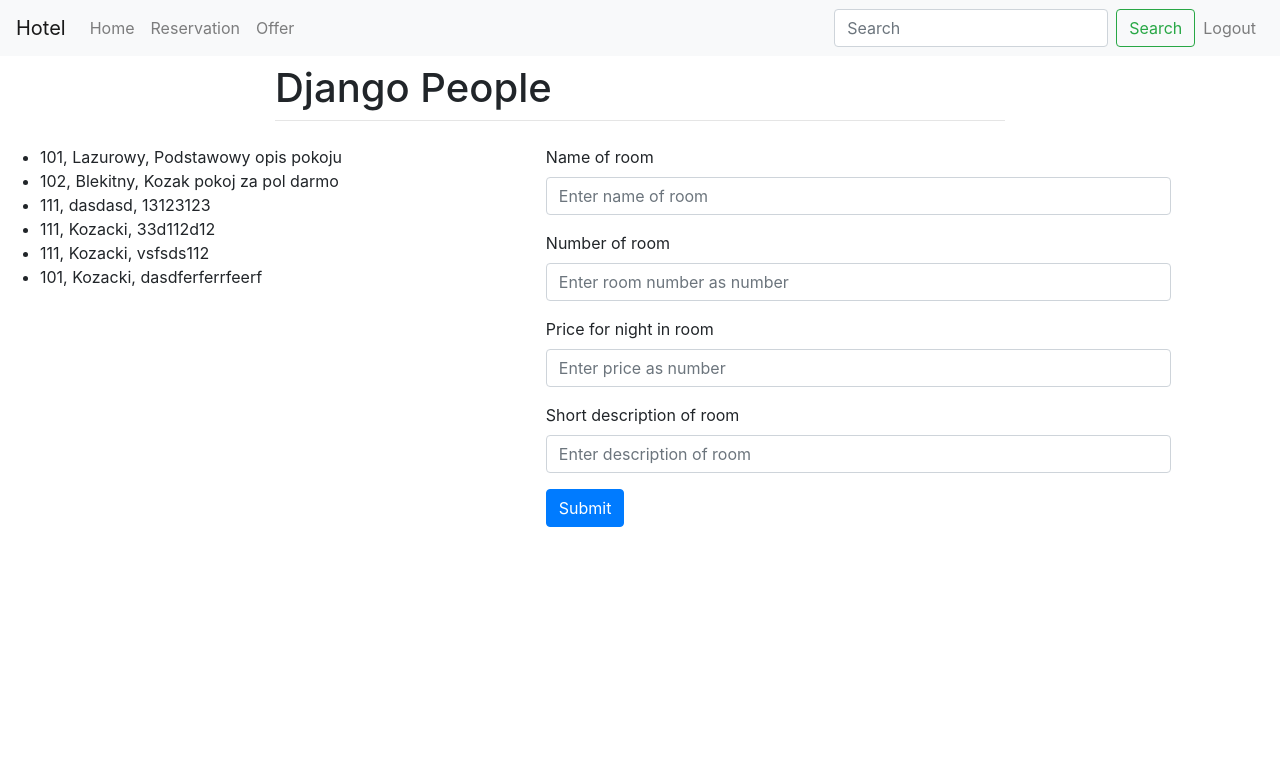
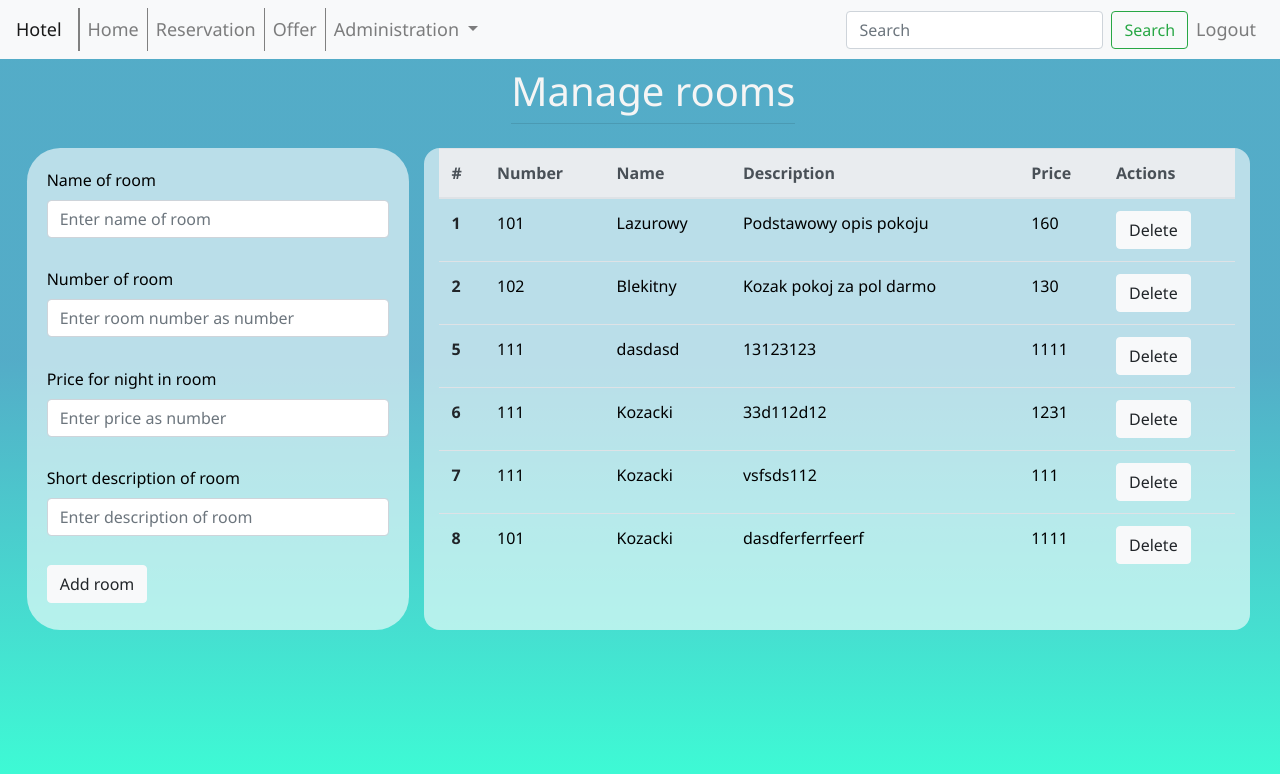
Before and after one commit to KamilMalita/HotelDjango, a Django app: page /room/ in a window 1280 px wide. Shown: the top 774 px of the page. Run offline with Django 3.2, Linux system fonts and the light colour scheme; a user stored in the database is signed in; data comes from the database, SQL or seed files in the repository; both versions use the stored data as it was after the commit; some libraries are stand-ins or nearby versions.

Commit message:
Ver 1.2 TO_DO: Reservation

```diff
--- a/hotelapp/urls.py
+++ b/hotelapp/urls.py
@@ -18,6 +18,7 @@ from django.urls import path, include
 from rooms.urls import urlpatterns as room_patterns
 from .views import *
 
+
 urlpatterns = [
     path('', home_request),
     path('admin/', admin.site.urls),
--- a/rooms/forms.py
+++ b/rooms/forms.py
@@ -2,7 +2,7 @@ from django import forms
 
 
 class RoomForm(forms.Form):
-    name = forms.CharField(label='Whatever', max_length=60, min_length=5)
-    price = forms.IntegerField(label='0', max_value=2000, min_value=10)
+    name = forms.CharField(label='name', max_length=60, min_length=5)
+    price = forms.IntegerField(label='price', max_value=2000, min_value=10)
     description = forms.CharField(label='Description', max_length=1000, min_length=2)
-    number = forms.IntegerField(label='0', max_value=499, min_value=1)
+    number = forms.IntegerField(label='number', max_value=499, min_value=1)
--- a/rooms/urls.py
+++ b/rooms/urls.py
@@ -21,4 +21,7 @@ urlpatterns = [
     path('', room_views.viewRoom),
     path('view/', room_views.viewRoom),
     path('add/', room_views.addroom),
+    path('delete/<int:room_id>/', room_views.deleteroom),
+    path('reservation/', room_views.reservation),
+    path('search/', room_views.search),
 ]
--- a/rooms/views.py
+++ b/rooms/views.py
@@ -1,4 +1,4 @@
-from django.shortcuts import render
+from django.shortcuts import render, redirect
 from django.views.generic import CreateView
 from django.http import HttpResponseRedirect
 from .models import Room
@@ -6,20 +6,48 @@ from .forms import RoomForm
 
 
 def addroom(request):
-    same_room = Room.objects.filter(number=request.POST['number'])
-    if not len(same_room):
-        if request.method == 'POST':
-            print(request.POST)
-            form = RoomForm(request.POST)
-            if form.is_valid():
-                new_room = Room(price=request.POST['price'], description=request.POST['description'], name=request.POST['name'], number=request.POST['number'])
-                new_room.save()
-        return HttpResponseRedirect('/room/view')
+    if request.user.is_staff or request.user.is_superuser:
+        if request.method == 'POST' and request.POST['number'] is not '':
+            same_room = Room.objects.filter(number=request.POST['number'])
+            if not len(same_room):
+                form = RoomForm(request.POST)
+                if form.is_valid():
+                    new_room = Room(price=request.POST['price'], description=request.POST['description'], name=request.POST['name'], number=request.POST['number'])
+                    new_room.save()
+                    return HttpResponseRedirect('/room/view')
+                else:
+                    rooms = Room.objects.all()
+                    return render(request, "ManageRoom.html",
+                                  {'err': f'{form.errors}', 'all_rooms': rooms})
+            else:
+                rooms = Room.objects.all()
+                return render(request, "ManageRoom.html", {'msg': 'The room number is already in use.', 'all_rooms': rooms})
+        else:
+            print(str(request.POST))
+            return redirect('/room/view')
     else:
-        rooms = Room.objects.all()
-        return render(request, "AddRoom.html", {'msg': 'The room number is already in use.', 'all_rooms': rooms})
+        return HttpResponseRedirect('/')
 
 
 def viewRoom(request):
     rooms = Room.objects.all()
-    return render(request, "AddRoom.html", {'all_rooms': rooms})
+    return render(request, "ManageRoom.html", {'all_rooms': rooms})
+
+
+def deleteroom(request, room_id):
+    if request.user.is_superuser or request.user.is_staff:
+        if request.method == 'POST':
+            if len(Room.objects.filter(id=room_id)):
+                room_delete = Room.objects.get(id=room_id)
+                room_delete.delete()
+    return HttpResponseRedirect('/room/view/')
+
+
+def reservation(request):
+    return render(request, "Reservation.html")
+
+
+def search(request):
+    print('HEEEEEEEEEEEEEEEEEEEEEEEEEEEEEEEEEEEEEEEEEEJ')
+    print(str(request.POST['customdate']))
+    return redirect('/room/reservation')
--- a/templates/AddRoom.html
+++ /dev/null
@@ -1,62 +0,0 @@
-<!DOCTYPE html>
-{% include 'navbar.html' %}
-<html lang="en">
-<head>
-    <title>Title</title>
-</head>
-<body>
-<div class="container">
-    <div class="row justify-content-center">
-        <div class="col-8">
-            <h1 class="mt-2">Django People</h1>
-            <hr class="mt-0 mb-4">
-
-        </div>
-    </div>
-</div>
-
-{% block naglowek %}
-{% endblock %}
-
-<div class="row">
-    <div class="col-md-5">
-        <ul>
-            {% for room in all_rooms %}
-                <li>{{ room.number }}, {{ room.name }}, {{ room.description }}</li>
-            {% endfor %}
-        </ul>
-    </div>
-    <div class="col-md-6">
-        <form>
-            {% csrf_token %}
-            <div class="form-group">
-                <label for="name">Name of room</label>
-                <input type="text" class="form-control" id="name" aria-describedby="emailHelp"
-                       placeholder="Enter name of room" name="name">
-            </div>
-            <div class="form-group">
-                <label for="number">Number of room</label>
-                <input type="number" class="form-control" id="number" aria-describedby="emailHelp"
-                       placeholder="Enter room number as number" name="number">
-                {% if msg %}
-                    <p class="text-danger">{{ msg }}</p>
-                {% endif %}
-            </div>
-            <div class="form-group">
-                <label for="price">Price for night in room</label>
-                <input type="number" class="form-control" id="price" placeholder="Enter price as number" name="price">
-            </div>
-            <div class="form-group">
-                <label for="description">Short description of room</label>
-                <input type="text" class="form-control" id="description" placeholder="Enter description of room"
-                       name="description">
-            </div>
-            <button type="submit" class="btn btn-primary" formmethod="post" formaction="/room/add/">Submit</button>
-        </form>
-    </div>
-
-
-</div>
-
-</body>
-</html>
--- /dev/null
+++ b/templates/ManageRoom.html
@@ -0,0 +1,119 @@
+<!DOCTYPE html>
+{% include 'navbar.html' %}
+<html lang="en">
+<head>
+    <style>
+        body{
+            font-family: "Segoe UI";
+        }
+        .form-group {
+            padding-bottom: 10pt;
+        }
+
+        .form_room {
+            border-radius: 25pt;
+            background-color: rgba(255, 255, 255, 0.6);
+            padding: 15pt 15pt 20pt;
+
+        }
+
+        .row {
+            padding-left: 20pt;
+        }
+
+        .col-md-8 {
+            border-radius: 12pt;
+            background-color: rgba(255, 255, 255, 0.6);
+        }
+        .col-md-4{
+
+        }
+        h1{
+            color: whitesmoke;
+        }
+    </style>
+    <title>Manage Rooms</title>
+</head>
+<body>
+<div class="container">
+    <div class="row justify-content-center">
+        <div>
+            <h1 class="mt-2">Manage rooms</h1>
+            <hr class="mt-0 mb-4">
+
+        </div>
+    </div>
+</div>
+
+{% block naglowek %}
+{% endblock %}
+
+<div class="row col-md-12">
+    <div class="col-md-4">
+        <form class="form_room">
+            {% if err %}
+                <p class="text-danger">{{ err }}</p>
+            {% endif %}
+            {% csrf_token %}
+            <div class="form-group">
+                <label style="color: black" for="name">Name of room</label>
+                <input type="text" class="form-control" id="name" aria-describedby="emailHelp"
+                       placeholder="Enter name of room" name="name">
+            </div>
+            <div class="form-group">
+                <label style="color: black" for="number">Number of room</label>
+                <input type="number" class="form-control" id="number" aria-describedby="emailHelp"
+                       placeholder="Enter room number as number" name="number">
+                {% if msg %}
+                    <p class="text-danger">{{ msg }}</p>
+                {% endif %}
+            </div>
+            <div class="form-group">
+                <label style="color: black" for="price">Price for night in room</label>
+                <input type="number" class="form-control" id="price" placeholder="Enter price as number" name="price">
+            </div>
+            <div class="form-group">
+                <label style="color: black" for="description">Short description of room</label>
+                <input type="text" class="form-control" id="description" placeholder="Enter description of room"
+                       name="description">
+            </div>
+            <button type="submit" class="btn btn-light" formmethod="post" formaction="/room/add/">Add room</button>
+        </form>
+    </div>
+    <div class="col-md-8">
+        <table class="table">
+            <thead class="thead-light" style="color: black">
+            <tr>
+                <th scope="col">#</th>
+                <th scope="col">Number</th>
+                <th scope="col">Name</th>
+                <th scope="col">Description</th>
+                <th scope="col">Price</th>
+                <th scope="col">Actions</th>
+            </tr>
+            </thead>
+            <tbody>
+            {% for room in all_rooms %}
+                <tr>
+                    <th scope="row">{{ room.id }}</th>
+                    <td style="color: black;">{{ room.number }}</td>
+                    <td style="color: black;">{{ room.name }}</td>
+                    <td style="color: black;">{{ room.description }}</td>
+                    <td style="color: black;">{{ room.price }}</td>
+                    <form style="display: inline;">{% csrf_token %}
+                        <td>
+                            <button type="submit" class="btn btn-light" formmethod="post"
+                                    formaction="/room/delete/{{ room.id }}/">Delete
+                            </button>
+                        </td>
+                    </form>
+                </tr>
+            {% endfor %}
+            </tbody>
+        </table>
+    </div>
+
+</div>
+
+</body>
+</html>
--- a/templates/navbar.html
+++ b/templates/navbar.html
@@ -1,13 +1,31 @@
 {% block naglowek %}
-<meta charset="UTF-8">
-<meta name="viewport" content="width=device-width, initial-scale=1, shrink-to-fit=no">
-<link rel="stylesheet" href="https://stackpath.bootstrapcdn.com/bootstrap/4.1.3/css/bootstrap.min.css" integrity="sha384-MCw98/SFnGE8fJT3GXwEOngsV7Zt27NXFoaoApmYm81iuXoPkFOJwJ8ERdknLPMO" crossorigin="anonymous">
-<script src="https://code.jquery.com/jquery-3.3.1.slim.min.js" integrity="sha384-q8i/X+965DzO0rT7abK41JStQIAqVgRVzpbzo5smXKp4YfRvH+8abtTE1Pi6jizo" crossorigin="anonymous"></script>
-<script src="https://cdnjs.cloudflare.com/ajax/libs/popper.js/1.14.7/umd/popper.min.js" integrity="sha384-UO2eT0CpHqdSJQ6hJty5KVphtPhzWj9WO1clHTMGa3JDZwrnQq4sF86dIHNDz0W1" crossorigin="anonymous"></script>
-<script src="https://stackpath.bootstrapcdn.com/bootstrap/4.3.1/js/bootstrap.min.js" integrity="sha384-JjSmVgyd0p3pXB1rRibZUAYoIIy6OrQ6VrjIEaFf/nJGzIxFDsf4x0xIM+B07jRM" crossorigin="anonymous"></script>
+    <style>
+        body {
+            font-family: "Segoe UI";
+            background: rgb(44,255,210);
+            background: linear-gradient(0deg, rgba(44,255,210,0.92) 0%, rgba(69,165,195,0.92) 55%) no-repeat fixed;
+        }
+    .navbar{
+        font-family: "Segoe UI";
+        font-size: large;
+    }
+    </style>
+    <meta charset="UTF-8">
+    <meta name="viewport" content="width=device-width, initial-scale=1, shrink-to-fit=no">
+    <link rel="stylesheet" href="https://stackpath.bootstrapcdn.com/bootstrap/4.1.3/css/bootstrap.min.css"
+          integrity="sha384-MCw98/SFnGE8fJT3GXwEOngsV7Zt27NXFoaoApmYm81iuXoPkFOJwJ8ERdknLPMO" crossorigin="anonymous">
+    <script src="https://code.jquery.com/jquery-3.3.1.slim.min.js"
+            integrity="sha384-q8i/X+965DzO0rT7abK41JStQIAqVgRVzpbzo5smXKp4YfRvH+8abtTE1Pi6jizo"
+            crossorigin="anonymous"></script>
+    <script src="https://cdnjs.cloudflare.com/ajax/libs/popper.js/1.14.7/umd/popper.min.js"
+            integrity="sha384-UO2eT0CpHqdSJQ6hJty5KVphtPhzWj9WO1clHTMGa3JDZwrnQq4sF86dIHNDz0W1"
+            crossorigin="anonymous"></script>
+    <script src="https://stackpath.bootstrapcdn.com/bootstrap/4.3.1/js/bootstrap.min.js"
+            integrity="sha384-JjSmVgyd0p3pXB1rRibZUAYoIIy6OrQ6VrjIEaFf/nJGzIxFDsf4x0xIM+B07jRM"
+            crossorigin="anonymous"></script>
 
     <nav class="navbar navbar-expand-lg navbar-light bg-light">
-        <a class="navbar-brand" href="/">Hotel</a>
+        <a class="navbar-brand" style="font-size: large" href="/">Hotel</a>
         <button class="navbar-toggler" type="button" data-toggle="collapse" data-target="#navbarSupportedContent"
                 aria-controls="navbarSupportedContent" aria-expanded="true" aria-label="Toggle navigation">
             <span class="navbar-toggler-icon"></span>
@@ -15,27 +33,34 @@
 
         <div class="collapse navbar-collapse" id="navbarSupportedContent">
             <ul class="navbar-nav mr-auto">
+            <li style="border-left:2px solid gray;height:auto"></li>
                 <li class="nav-item">
                     <a class="nav-link" href="/">Home <span class="sr-only">(current)</span></a>
                 </li>
+            <li style="border-left:1px solid gray;height:auto"></li>
                 <li class="nav-item">
-                    <a class="nav-link" href="/room/view">Reservation</a>
+                    <a class="nav-link" href="/room/reservation">Reservation</a>
                 </li>
+<li style="border-left:1px solid gray;height:auto"></li>
                 <li class="nav-item">
                     <a class="nav-link" href="/room/view">Offer</a>
                 </li>
-                {#                <li class="nav-item dropdown">#}
-                {#                    <a class="nav-link dropdown-toggle" href="#" id="navbarDropdown" role="button"#}
-                {#                       data-toggle="dropdown" aria-haspopup="true" aria-expanded="false">#}
-                {#                        Dropdown#}
-                {#                    </a>#}
-                {#                    <div class="dropdown-menu" aria-labelledby="navbarDropdown">#}
-                {#                        <a class="dropdown-item" href="#">Action</a>#}
-                {#                        <a class="dropdown-item" href="#">Another action</a>#}
-                {#                        <div class="dropdown-divider"></div>#}
-                {#                        <a class="dropdown-item" href="#">Something else here</a>#}
-                {#                    </div>#}
-                {#                </li>#}
+
+                {% if user.is_superuser or user.is_staff %}
+                    <li style="border-left:1px solid gray;height:auto"></li>
+                    <li class="nav-item dropdown">
+                        <a class="nav-link dropdown-toggle" href="#" id="navbarDropdown" role="button"
+                           data-toggle="dropdown" aria-haspopup="true" aria-expanded="false">
+                            Administration
+                        </a>
+                        <div class="dropdown-menu" aria-labelledby="navbarDropdown">
+                            <a class="dropdown-item" href="/room/add">AddRoom</a>
+                            {#                                        <a class="dropdown-item" href="#">Another action</a>#}
+                            {#                                        <div class="dropdown-divider"></div>#}
+                            {#                                        <a class="dropdown-item" href="#">Something else here</a>#}
+                        </div>
+                    </li>
+                {% endif %}
             </ul>
             <form class="form-inline my-2 my-lg-0">
                 <input class="form-control mr-sm-2" type="search" placeholder="Search" aria-label="Search">
@@ -50,6 +75,7 @@
                     <li class="nav-item">
                         <a class="nav-link" href="/account/register">Register</a>
                     </li>
+                    <li style="border-left:1px solid gray;height:auto"></li>
                     <li class="nav-item">
                         <a class="nav-link" href="/account/login">Login</a>
                     </li>
--- a/templates/room_form.html
+++ b/templates/room_form.html
@@ -1,4 +1,4 @@
-{#{% extends 'AddRoom.html' %}#}
+{#{% extends 'ManageRoom.html' %}#}
 {##}
 {#{% block content %}#}
 {#  <form method="post">#}
```
Also changed, not shown: hotelapp/forms.py (added, +7 -0 lines), hotelapp/views.py (+34 -24 lines), rooms/models.py (+10 -0 lines), templates/Home.html (+17 -3 lines), templates/Login.html (+30 -8 lines), templates/Register.html (+43 -4 lines), templates/Reservation.html (added, +104 -0 lines), db.sqlite3, hotelapp/settings.py (line endings or trailing spaces), rooms/migrations/0004_reservation.py (added).
